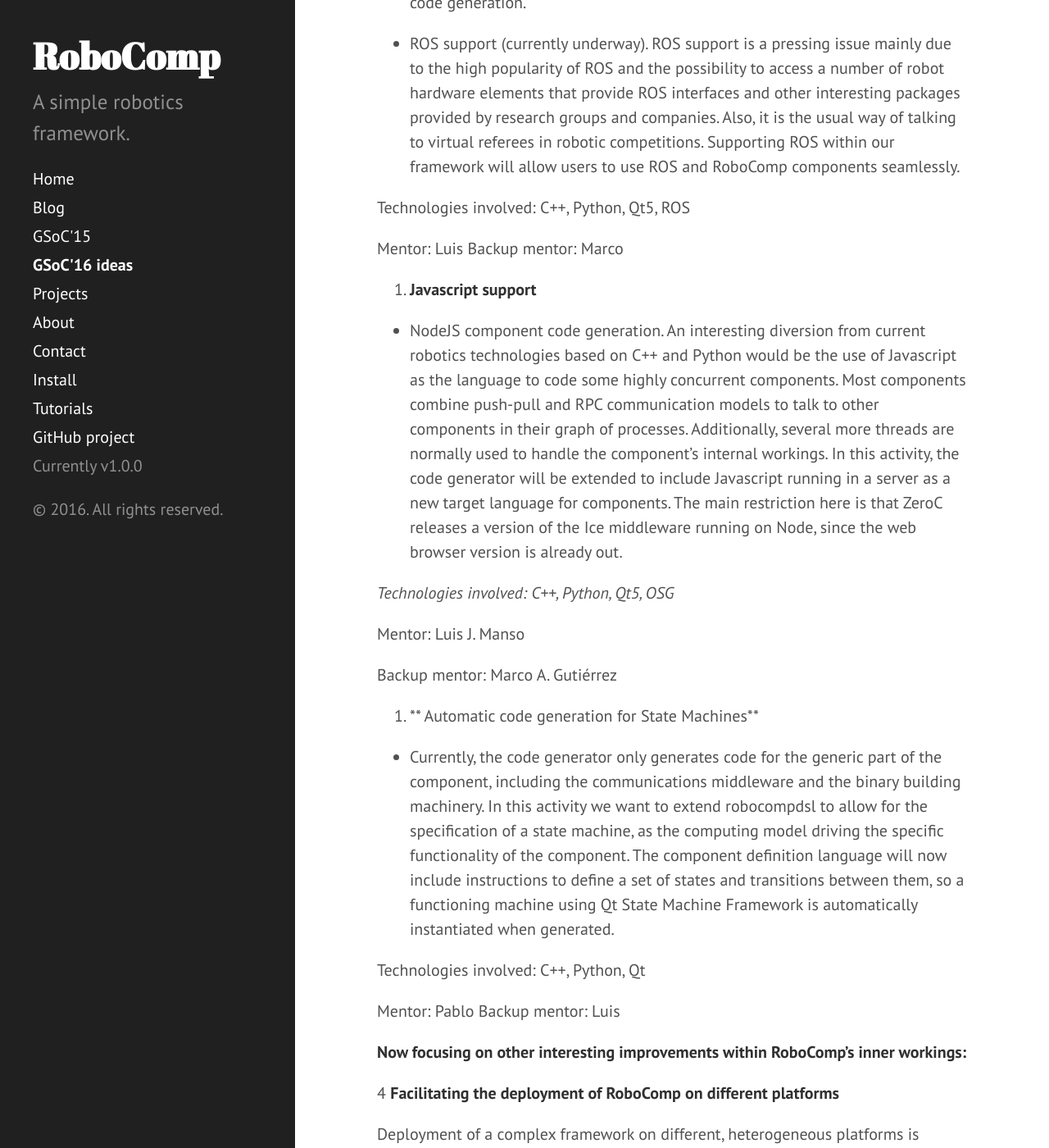
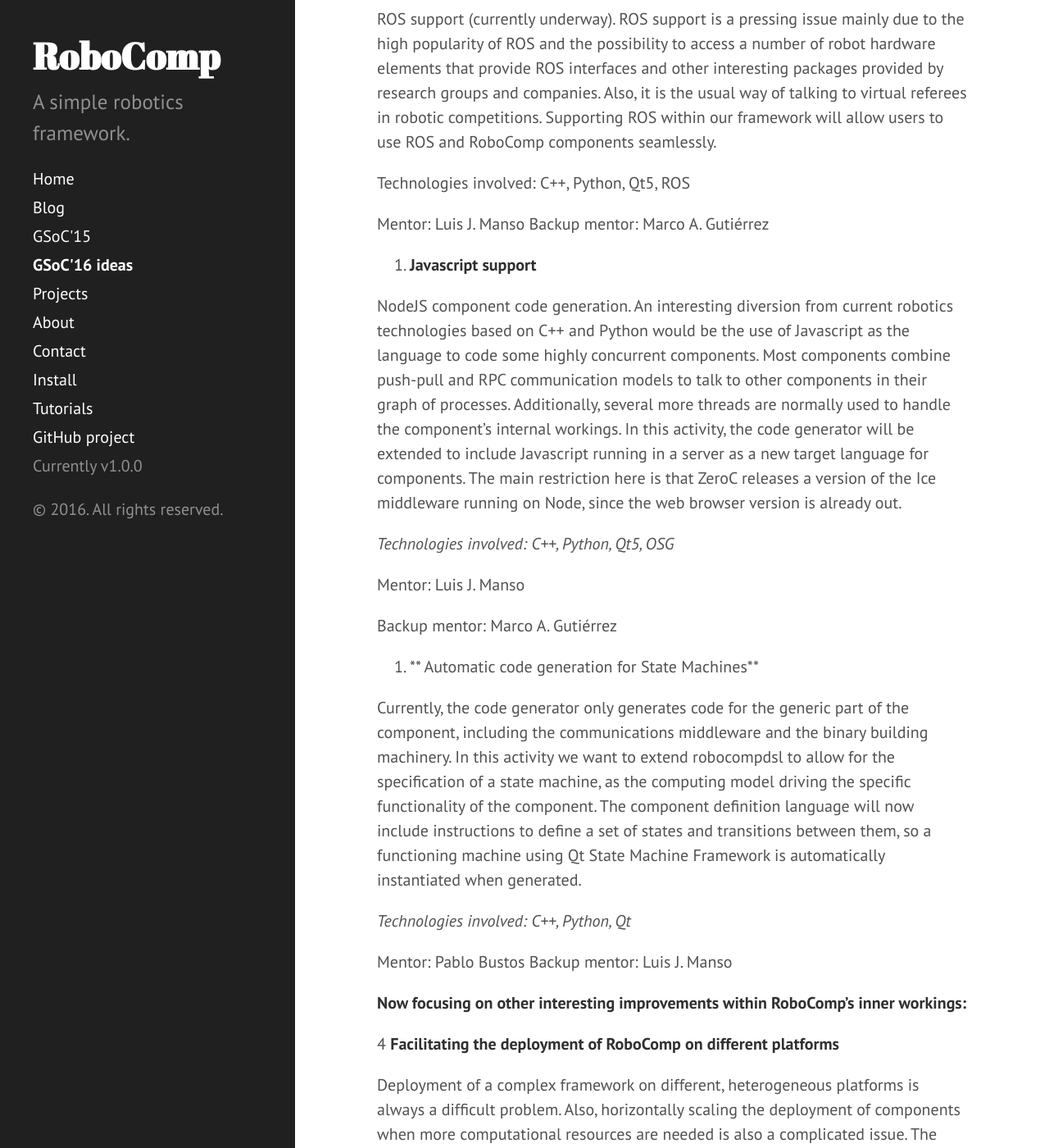
Before and after one commit to robocomp/website, a Jekyll site: the page built from GSoC_2016.md, in a window 1280 px wide and 1400 px high, scrolled down 982 px. Shown: the whole window at 82% size. Built offline with Jekyll 4.4.1, drawn with Linux system fonts in a browser that asks for light colours; Markdown is read by kramdown in place of the engine named in the settings; some of the changed text lies outside the part shown.

Commit message:
:lipstick: on gsoc 2016 ideas

```diff
--- a/GSoC_2016.md
+++ b/GSoC_2016.md
@@ -12,19 +12,19 @@ Despite the undeniable benefits brought by robocompdsl, there are some important
 
 1.- **Qt5 and ROS support**
 
-- Qt5 support. Currently only Qt4, both in C++ and Python, are supported. Supporting Qt5 would be interesting because the new version of the library is now quite mature, has new features and someday Qt4 will be outdated. Also, there is already support for Qt5 in Python through PyQt5. The work needed for this activity will deal with the necessary modifications in the DSL parsing and code generation.
+Qt5 support. Currently only Qt4, both in C++ and Python, are supported. Supporting Qt5 would be interesting because the new version of the library is now quite mature, has new features and someday Qt4 will be outdated. Also, there is already support for Qt5 in Python through PyQt5. The work needed for this activity will deal with the necessary modifications in the DSL parsing and code generation.
 
-- ROS support (currently underway). ROS support is a pressing issue mainly due to the high popularity of ROS and the possibility to access a number of robot hardware elements that provide ROS interfaces and other interesting packages provided by research groups and companies. Also, it is the usual way of talking to virtual referees in robotic competitions. Supporting ROS within our framework will allow users to use ROS and RoboComp components seamlessly.
+ROS support (currently underway). ROS support is a pressing issue mainly due to the high popularity of ROS and the possibility to access a number of robot hardware elements that provide ROS interfaces and other interesting packages provided by research groups and companies. Also, it is the usual way of talking to virtual referees in robotic competitions. Supporting ROS within our framework will allow users to use ROS and RoboComp components seamlessly.
 
 Technologies involved:  C++, Python, Qt5, ROS
 
-Mentor: Luis
-Backup mentor: Marco
+Mentor: Luis J. Manso
+Backup mentor: Marco A. Gutiérrez
 
 
 2. **Javascript support**
 
-- NodeJS component code generation. An interesting diversion from current robotics technologies based on C++ and Python would be the use of Javascript as the language to code some highly concurrent components. Most components combine push-pull and RPC communication models to talk to other components in their graph of processes. Additionally, several more threads are normally used to handle the component’s internal workings. In this activity, the code generator will be extended to include Javascript running in a server as a new target language for components. The main restriction here is that ZeroC releases a version of the Ice middleware running on Node, since the web browser version is already out.
+NodeJS component code generation. An interesting diversion from current robotics technologies based on C++ and Python would be the use of Javascript as the language to code some highly concurrent components. Most components combine push-pull and RPC communication models to talk to other components in their graph of processes. Additionally, several more threads are normally used to handle the component’s internal workings. In this activity, the code generator will be extended to include Javascript running in a server as a new target language for components. The main restriction here is that ZeroC releases a version of the Ice middleware running on Node, since the web browser version is already out.
 
 *Technologies involved:  C++, Python, Qt5, OSG*
 
@@ -34,12 +34,12 @@ Backup mentor: Marco A. Gutiérrez
 
 3. ** Automatic code generation for State Machines**
 
-- Currently, the code generator only generates code for the generic part of the component, including the communications middleware and the binary building machinery. In this activity we want to extend  robocompdsl to allow for the specification of a state machine, as the computing model driving the specific functionality of the component. The component definition language will now include instructions to define a set of states and transitions between them, so a functioning machine using Qt State Machine Framework is automatically instantiated when generated.
+Currently, the code generator only generates code for the generic part of the component, including the communications middleware and the binary building machinery. In this activity we want to extend  robocompdsl to allow for the specification of a state machine, as the computing model driving the specific functionality of the component. The component definition language will now include instructions to define a set of states and transitions between them, so a functioning machine using Qt State Machine Framework is automatically instantiated when generated.
 
-Technologies involved:  C++, Python, Qt
+*Technologies involved:  C++, Python, Qt*
 
-Mentor: Pablo
-Backup mentor: Luis
+Mentor: Pablo Bustos
+Backup mentor: Luis J. Manso
 
 **Now focusing on other interesting improvements within RoboComp's inner workings:**
 
@@ -77,8 +77,8 @@ Extensive tests with large networks of components will be performed and more adv
 
 Technologies involved:  C++, Python, Qt
 
-Mentor: Luis
-Backup mentor: Marco
+Mentor: Luis J. Manso
+Backup mentor: Marco A. Gutiérrez
 
 7 **A new graphical tool for deploying components**
 
@@ -87,8 +87,8 @@ Building on the existing ManagerComp tool in RoboComp, this activity will improv
 
 Technologies involved:  C++, Python, Qt
 
-Mentor: Pablo
-Backup mentor: Luis
+Mentor: Pablo Bustos
+Backup mentor: Luis J. Manso
 
 **And finally, some work on computer vision and 3D graphics**
 
```
